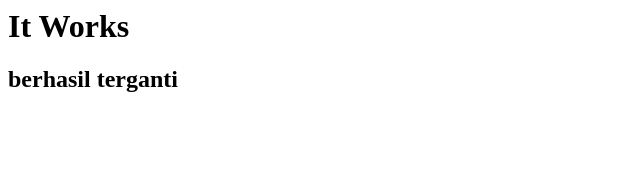
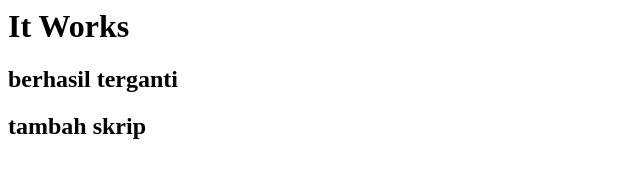
Before and after one commit to earthbendergara/simple-web, a plain HTML site: page site/index.html in a window 1280 px wide. Shown: the whole page, without its empty margins (0-640 px from the left). Drawn offline with Linux system fonts and the light colour scheme.

Commit message:
Update index.html

```diff
--- a/site/index.html
+++ b/site/index.html
@@ -2,5 +2,6 @@
 <body>
 <h1>It Works</h1>
 <h2>berhasil terganti</h2>
+<h2>tambah skrip</h2>
 </body>
 </html>
```
